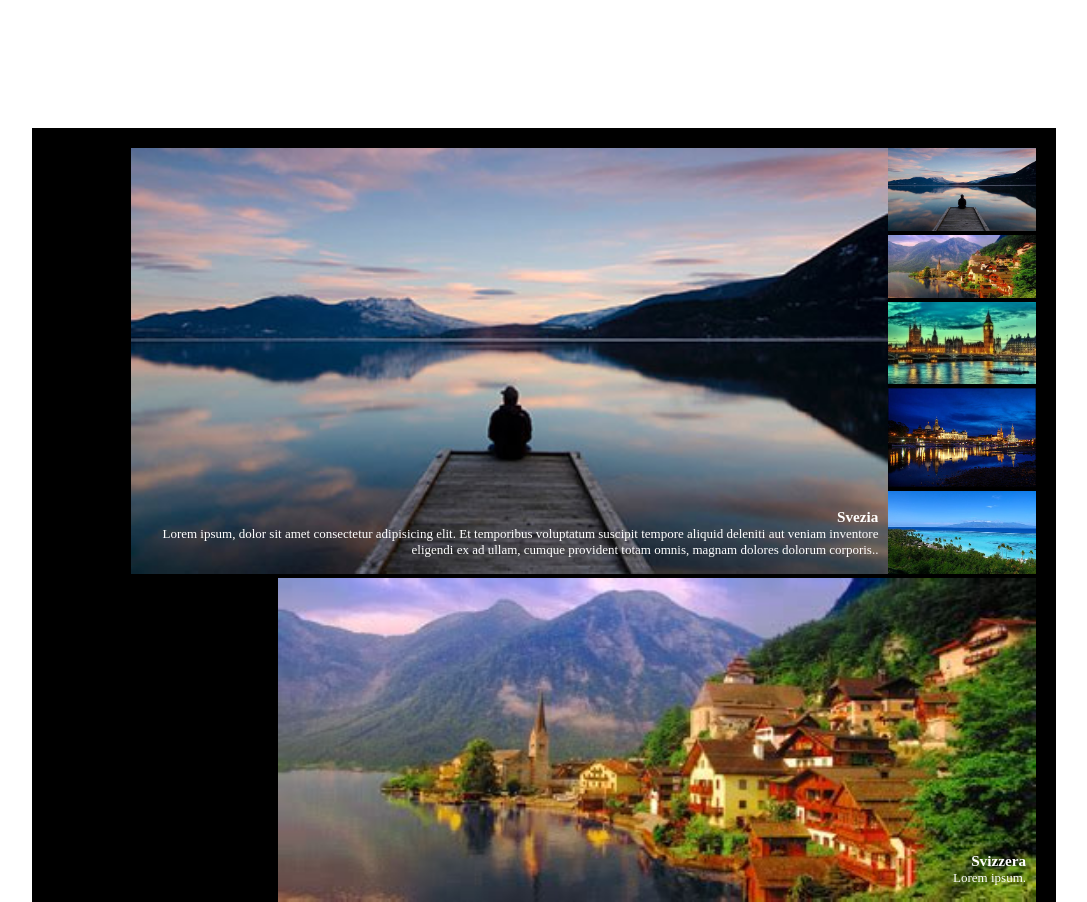
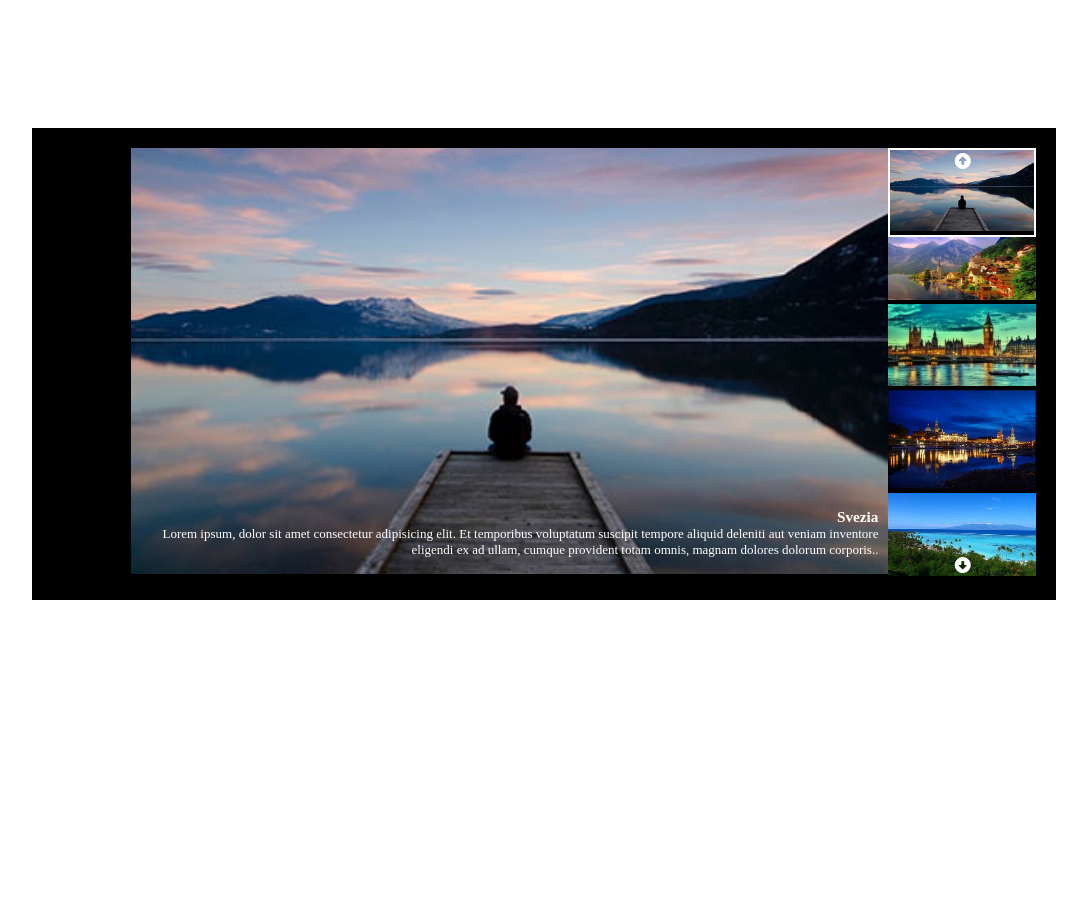
Before and after one commit to Passa69/js-array-carousel, a plain HTML site: page index.html in a window 1280 px wide. Shown: the top 902 px of the page, without its empty margins (96-1183 px from the left). After the commit the page ends 800 px from the top, so only its background shows below. Drawn offline with Linux system fonts and the light colour scheme.

Commit message:
stampa corretta per un leemnto alla volta

```diff
--- a/css/style.css
+++ b/css/style.css
@@ -67,10 +67,10 @@
 }
 
 /* attivazione immagini */
-.item.active {
+.active {
     display: block;
 }
 
-.thumb.active {
+.activeth {
     border: 2px solid white;
 }
--- a/js/script.js
+++ b/js/script.js
@@ -38,7 +38,7 @@ for (let i=0; i < items.length; i++) {
     </div>`;
 
     item +=
-    `<div class="item active">
+    `<div class="item">
         <img src="${items[i]}" alt="${title[i]}">
         <div class="text">
             <h3>${title[i]}</h3>
@@ -48,4 +48,7 @@ for (let i=0; i < items.length; i++) {
 }
 
 itemsCont.innerHTML = item;
-thumbsCont.innerHTML = thumbs;
+document.getElementsByClassName("item")[0].classList.add("active");
+
+thumbsCont.innerHTML += thumbs;
+document.getElementsByClassName("thumb")[0].classList.add("activeth");
```
